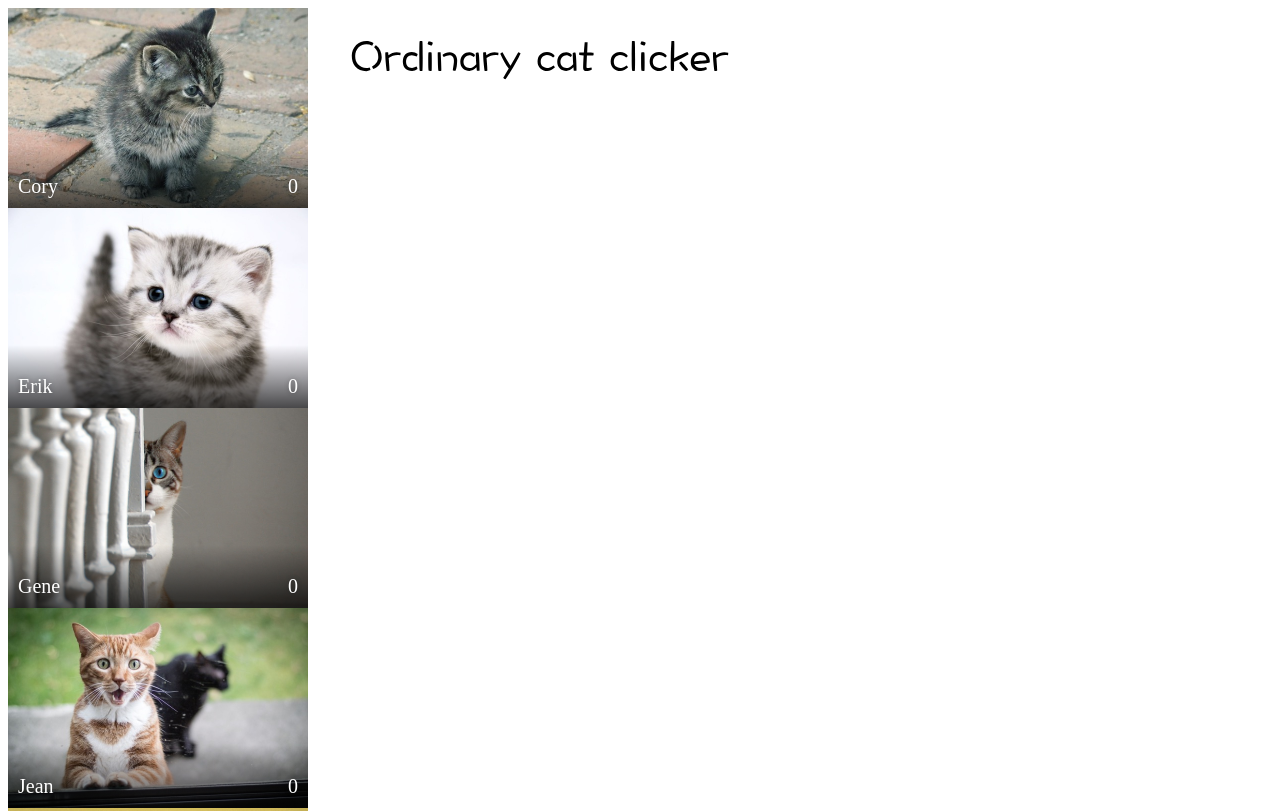
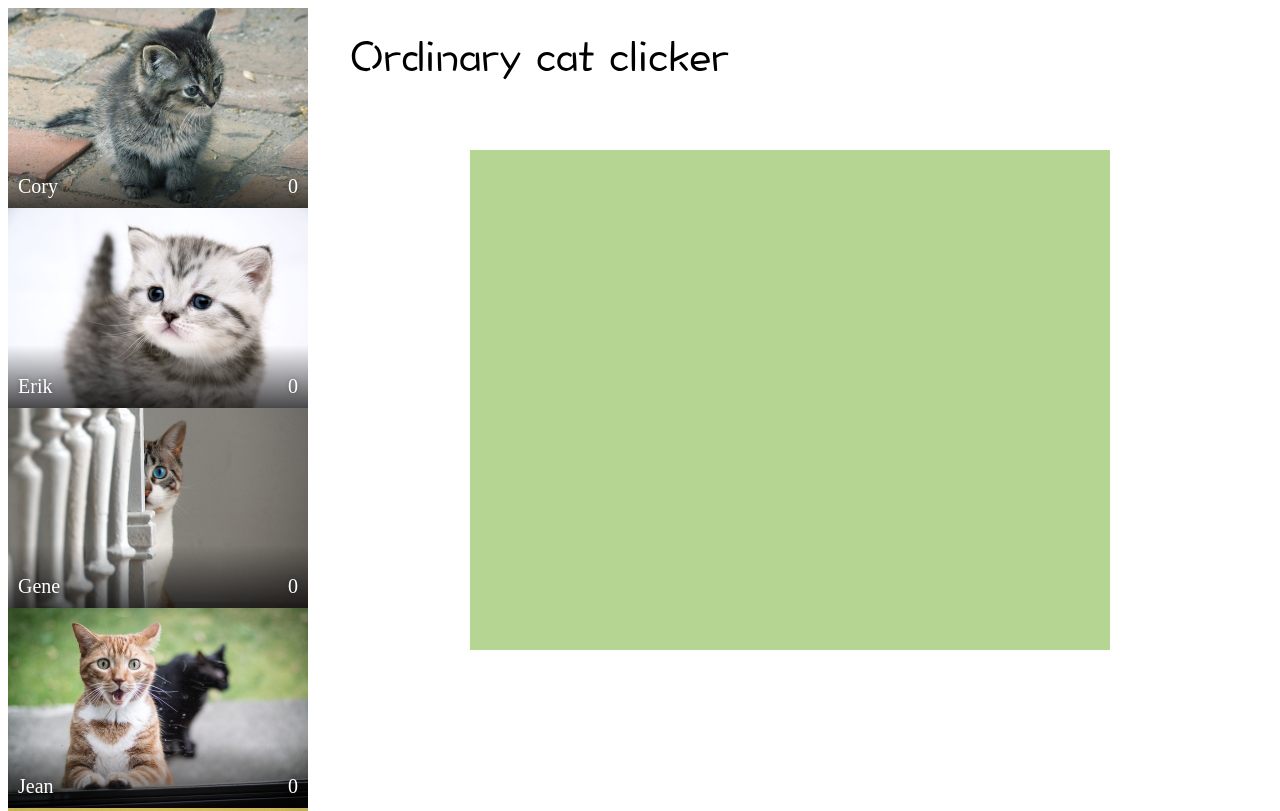
Before and after one commit to antipin/udacity-cat-clicker, a website built with webpack: page index.html in a window 1280 px wide. Shown: the top 811 px of the page. Built offline with nearby package versions, Linux system fonts and the light colour scheme.

Commit message:
browser__overview style changed

```diff
--- a/views/browser/browser.css
+++ b/views/browser/browser.css
@@ -11,9 +11,12 @@
 
 .view-browser__overview {
     position: fixed;
-    top: 0;
-    left: 300px;
-    right: 0;
-    bottom: 0;
     z-index: 0;
+    top: 50%;
+    left: 50%;
+    width: 640px;
+    height: 500px;
+    margin-top: -250px;
+    margin-left: -170px;
+    background-color: #b5d592;
 }
--- a/views/picture-overview/picture-overview.css
+++ b/views/picture-overview/picture-overview.css
@@ -1,11 +1,5 @@
 .view-picture-overview {
-    position: absolute;
-    top: 50%;
-    left: 50%;
-    width: 640px;
-    height: 500px;
-    margin-top: -250px;
-    margin-left: -330px;
+    position: relative;
 }
 
 .view-picture-overview__name {
```
